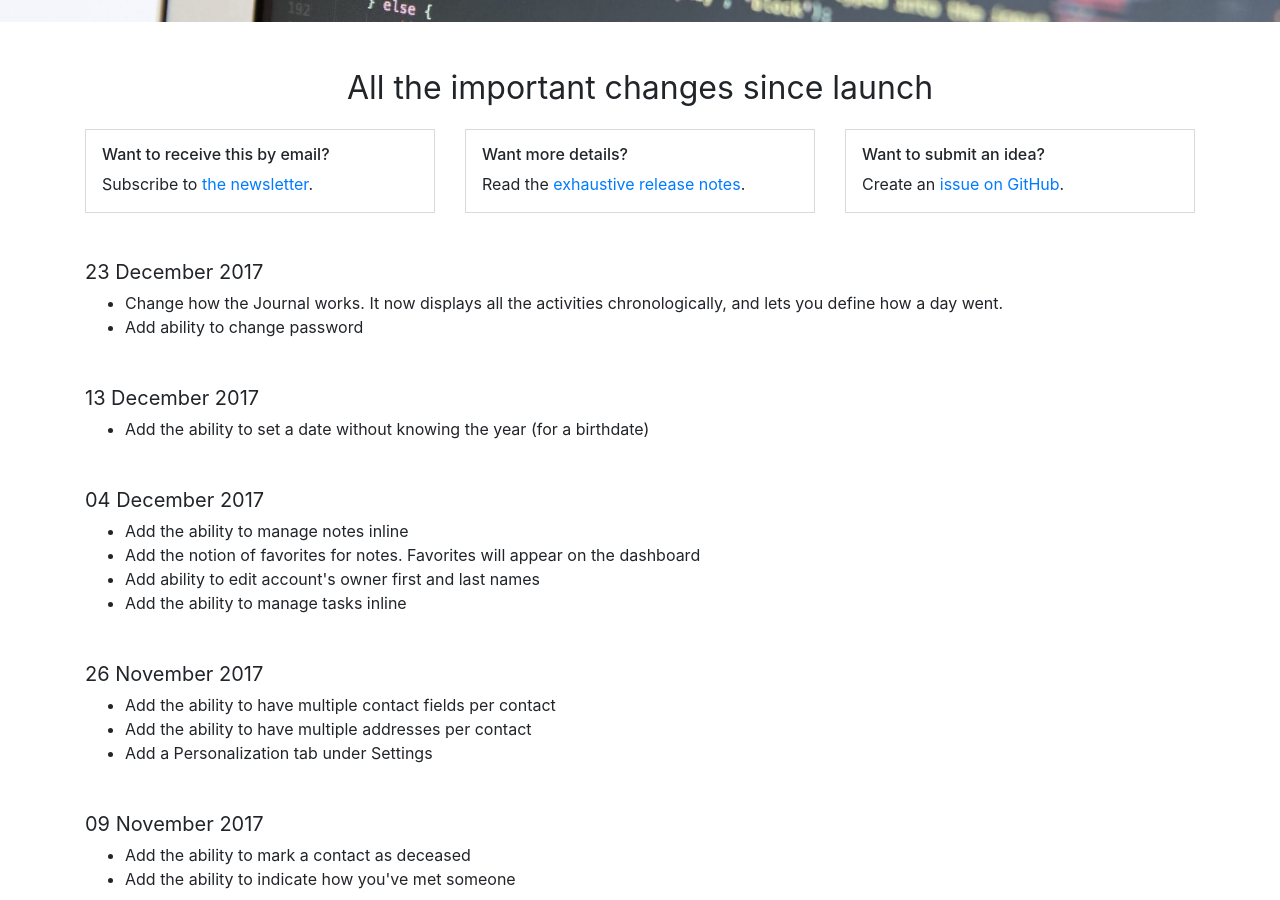
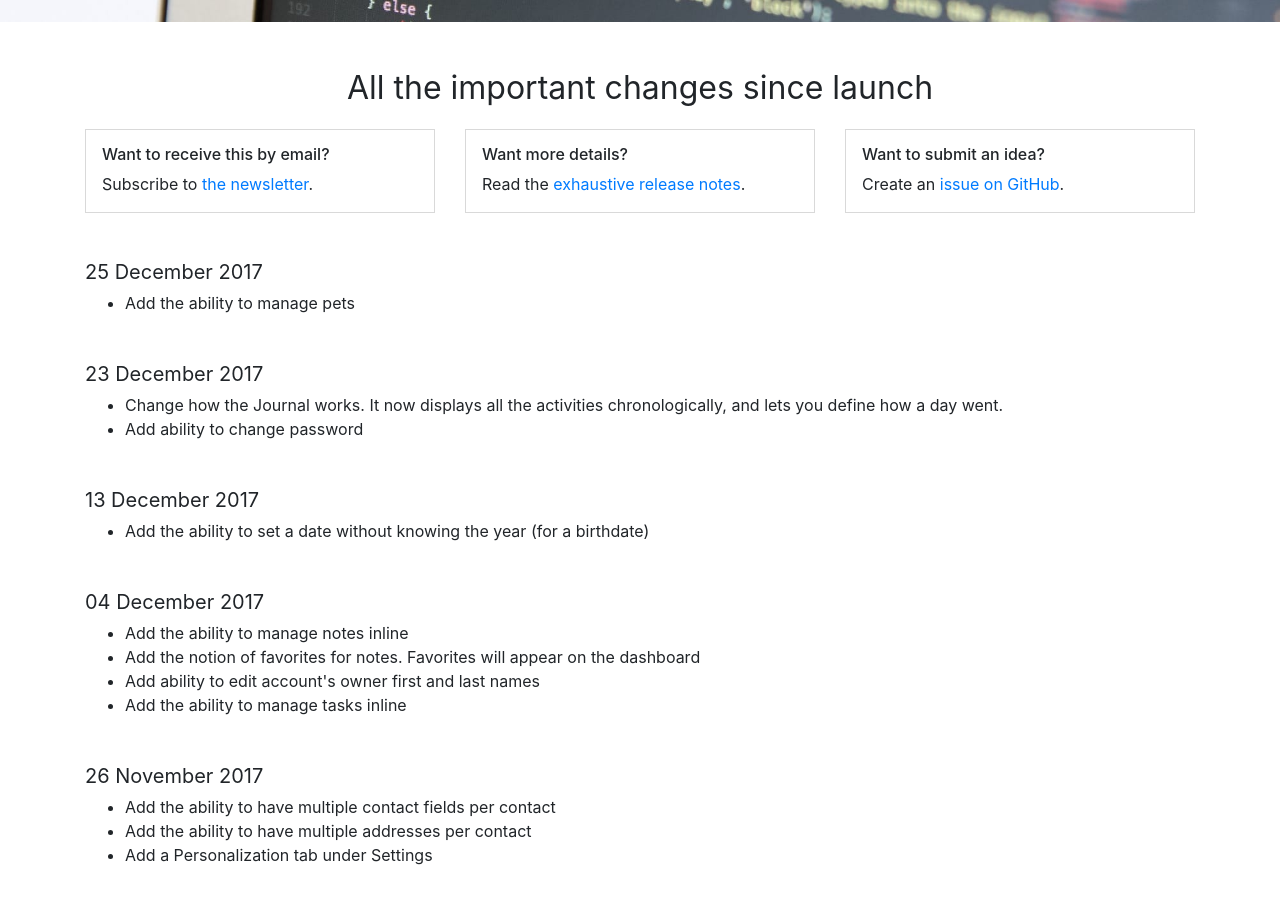
Before and after one commit to monicahq/marketing, a Jekyll site: the page built from changelog.md, in a window 1280 px wide and 900 px high, scrolled down 440 px. Built offline with Jekyll 4.4.1, drawn with Linux system fonts in a browser that asks for light colours.

Commit message:
Update release notes (#15)

```diff
--- a/_data/changes.yml
+++ b/_data/changes.yml
@@ -1,3 +1,7 @@
+- date: 2017-12-25
+  list-changes:
+      - change: Add the ability to manage pets
+
 - date: 2017-12-23
   list-changes:
       - change: Change how the Journal works. It now displays all the activities chronologically, and lets you define how a day went.
```
